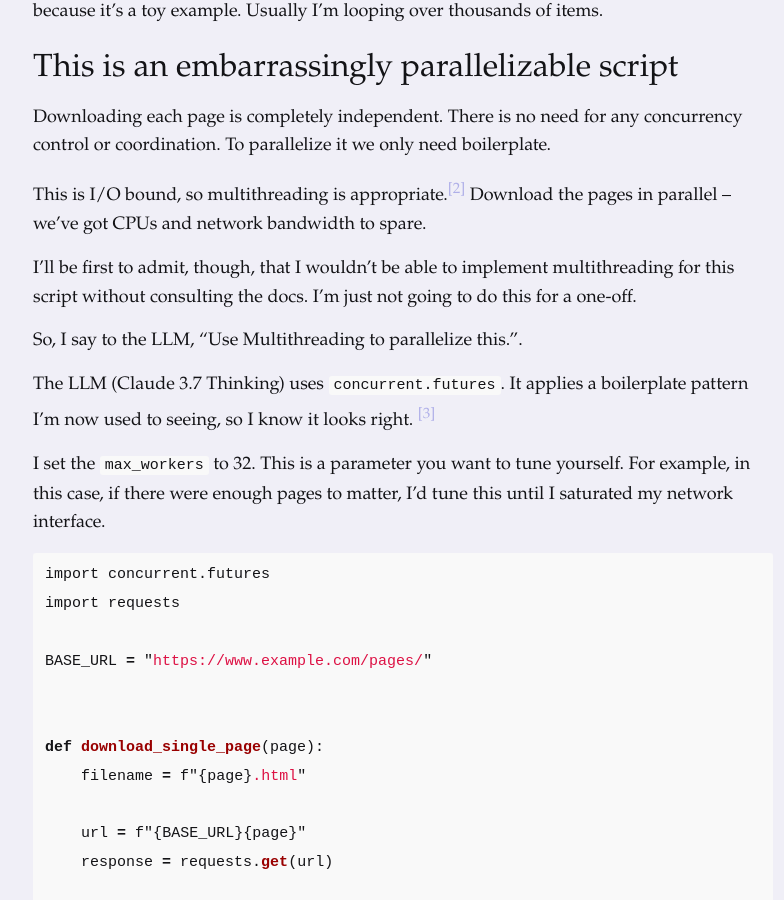
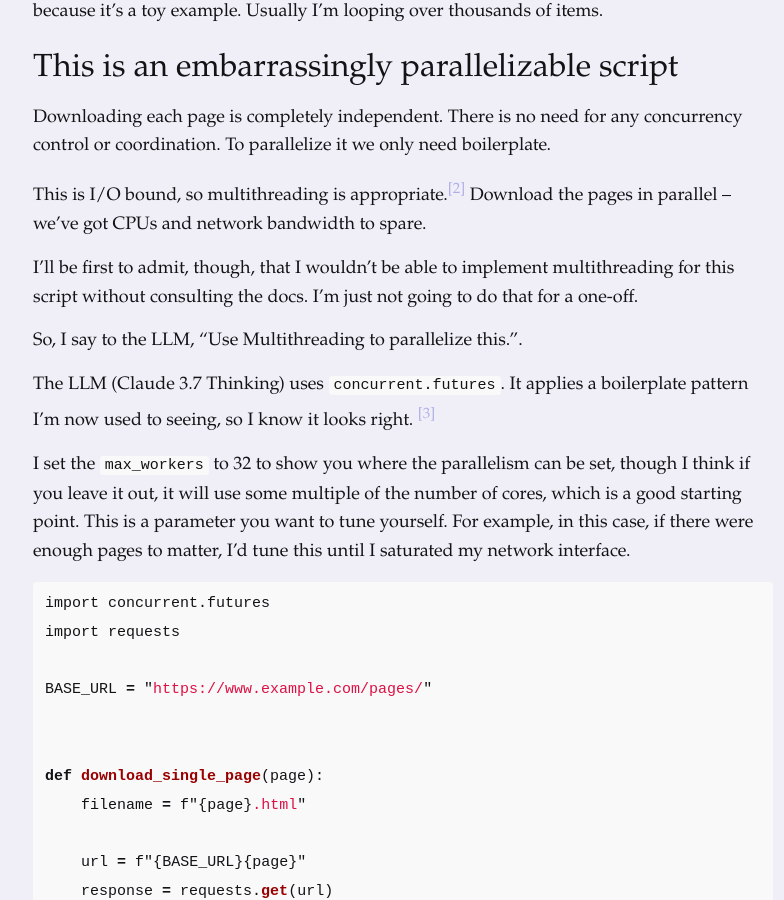
Before and after one commit to dmazin/dmazin.github.io, a Jekyll site: the page built from _posts/2025-02-28-llm-parallelism.md, in a window 1280 px wide and 900 px high, scrolled down 1644 px. Shown: the whole window, without its empty margins (237-1021 px from the left). Built offline with Jekyll 4.4.1, drawn with Linux system fonts in a browser that asks for light colours.

Commit message:
more work

````diff
--- a/_posts/2025-02-28-llm-parallelism.md
+++ b/_posts/2025-02-28-llm-parallelism.md
@@ -61,13 +61,13 @@
 
 This is I/O bound, so multithreading is appropriate.<a name="gil-footnote-return"></a><sup>[[2]](#gil-footnote)</sup> Download the pages in parallel – we've got CPUs and network bandwidth to spare.
 
-I'll be first to admit, though, that I wouldn't be able to implement multithreading for this script without consulting the docs.  I'm just not going to do this for a one-off.
+I'll be first to admit, though, that I wouldn't be able to implement multithreading for this script without consulting the docs.  I'm just not going to do that for a one-off.
 
 So, I say to the LLM, "Use Multithreading to parallelize this.".
 
 The LLM (Claude 3.7 Thinking) uses `concurrent.futures`. It applies a boilerplate pattern I'm now used to seeing, so I know it looks right. <a name="error-handling-return"></a><sup>[[3]](#error-handling)</sup>
 
-I set the `max_workers` to 32. This is a parameter you want to tune yourself. For example, in this case, if there were enough pages to matter, I'd tune this until I saturated my network interface.
+I set the `max_workers` to 32 to show you where the parallelism can be set, though I think if you leave it out, it will use some multiple of the number of cores, which is a good starting point. This is a parameter you want to tune yourself. For example, in this case, if there were enough pages to matter, I'd tune this until I saturated my network interface.
 
 ```python
 import concurrent.futures
````
